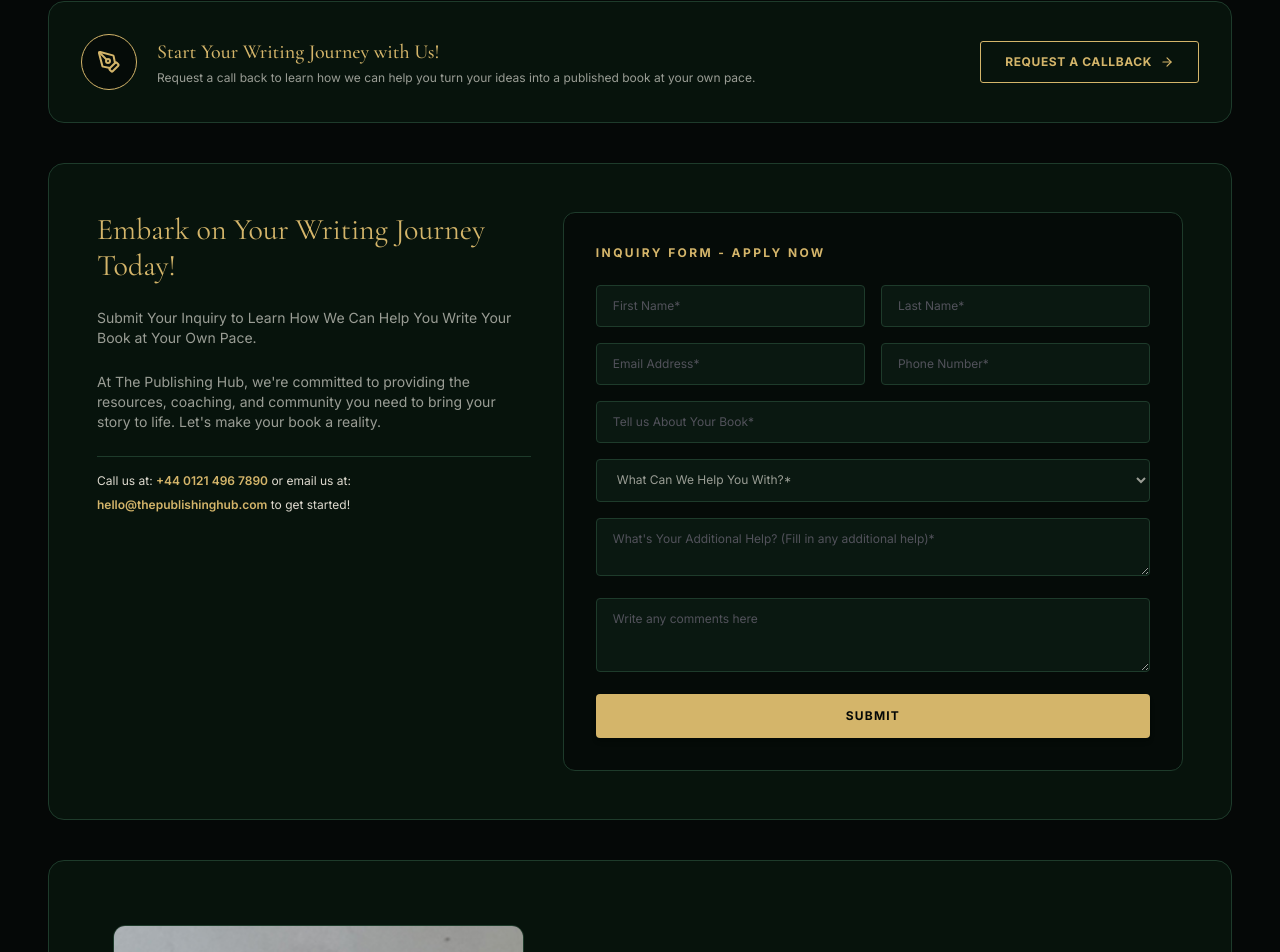
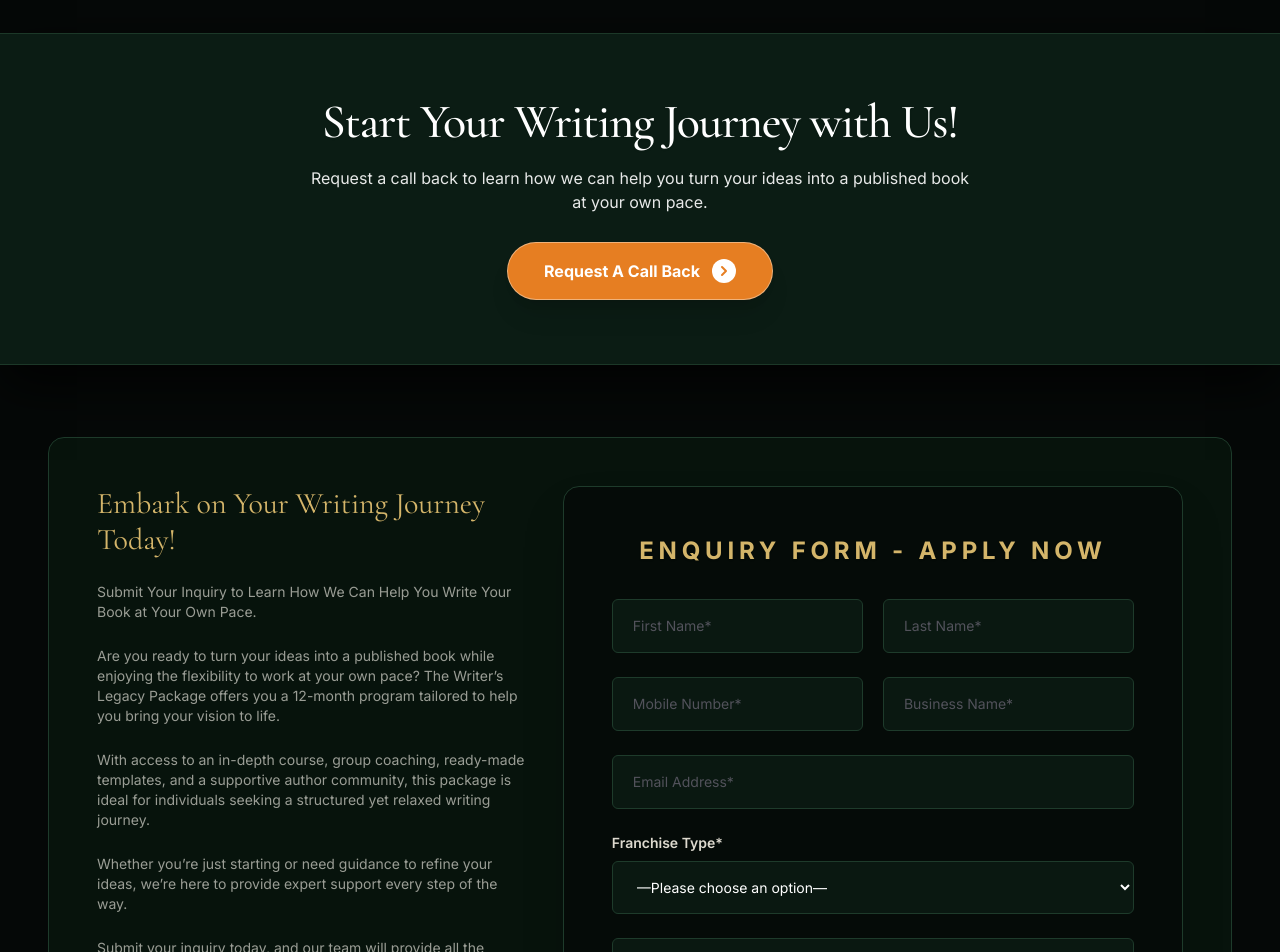
Before and after one commit to satyamsingh000121-hash/publishinghub, a Next.js app: page /our-offer/writers-legacy in a window 1280 px wide. Shown: the part 2487-3439 px from the top of the page. Built offline with nearby package versions, Linux system fonts and the light colour scheme.

Commit message:
update writers-legacy form page

```diff
--- a/app/our-offer/writers-legacy/page.tsx
+++ b/app/our-offer/writers-legacy/page.tsx
@@ -38,6 +38,8 @@ export default function WritersLegacyPage() {
         lastName: "",
         email: "",
         phone: "",
+        businessName: "",
+        franchiseType: "",
         bookDetails: "",
         helpCategory: "",
         additionalHelp: "",
@@ -60,6 +62,8 @@ export default function WritersLegacyPage() {
                 lastName: "",
                 email: "",
                 phone: "",
+                businessName: "",
+                franchiseType: "",
                 bookDetails: "",
                 helpCategory: "",
                 additionalHelp: "",
@@ -251,8 +255,8 @@ export default function WritersLegacyPage() {
                                     onClick={() => setIsVideoPlaying(true)}
                                 >
                                     <Image
-                                        src="/images/ChatGPT Image Aug 29, 2026, 01_26_43 PM.png"
-                                        alt="Watch Visions of Victory Video"
+                                        src="/images/video_img.png"
+                                        alt="Watch Video"
                                         fill
                                         className="object-cover group-hover:scale-105 transition-transform duration-500"
                                     />
@@ -282,30 +286,33 @@ export default function WritersLegacyPage() {
                         </div>
                     </div>
                 </section>
+            </div>
 
-                {/* 7. QUICK ACTION CALLBACK STRIP */}
-                <section className="rounded-2xl border border-[#1e3b2b] bg-[#07130c] p-6 sm:p-8 flex flex-col sm:flex-row items-center justify-between gap-6">
-                    <div className="flex items-center gap-5">
-                        <div className="w-14 h-14 shrink-0 rounded-full border border-[#d4b56a] flex items-center justify-center text-[#d4b56a] bg-[#050b08]">
-                            <PenTool className="w-6 h-6" />
-                        </div>
-                        <div>
-                            <h4 className="font-display text-lg sm:text-xl font-medium text-[#d4b56a]">
+            {/* 7. QUICK ACTION CALLBACK BANNER (100% FULL WIDTH END-TO-END) */}
+            <section className="w-full relative overflow-hidden border-y border-[#1e3b2b]/90 bg-[#0b1c14] py-12 sm:py-16 shadow-[0_20px_50px_rgba(0,0,0,0.8)] my-4">
+                <div className="w-full max-w-4xl mx-auto px-4 sm:px-6 text-center space-y-4 sm:space-y-5">
+                    <h3 className="font-display text-3xl sm:text-4xl md:text-5xl font-medium text-white tracking-tight drop-shadow-sm">
                         Start Your Writing Journey with Us!
-                            </h4>
-                            <p className="text-xs text-[#9a9d95] mt-1">
+                    </h3>
+                    <p className="text-sm sm:text-base text-white/90 max-w-2xl mx-auto leading-relaxed">
                         Request a call back to learn how we can help you turn your ideas into a published book at your own pace.
                     </p>
+                    <div className="pt-2 flex justify-center">
+                        <button
+                            type="button"
+                            className="inline-flex items-center gap-3 px-8 sm:px-9 py-3.5 sm:py-4 bg-[#e67e22] hover:bg-[#d35400] text-white text-sm sm:text-base font-bold rounded-full border border-white/40 shadow-xl transition-all duration-200 cursor-pointer active:scale-95 group"
+                        >
+                            <span>Request A Call Back</span>
+                            <div className="w-6 h-6 rounded-full bg-white flex items-center justify-center text-[#e67e22] group-hover:translate-x-0.5 transition-transform">
+                                <ChevronRight className="w-4 h-4 stroke-[3]" />
+                            </div>
+                        </button>
                     </div>
                 </div>
-                    <button
-                        type="button"
-                        className="shrink-0 inline-flex items-center gap-2 px-6 py-3 border border-[#d4b56a] text-[#d4b56a] hover:bg-[#d4b56a] hover:text-[#050807] text-xs font-bold tracking-wider uppercase rounded-[3px] transition-colors cursor-pointer"
-                    >
-                        <span>REQUEST A CALLBACK</span>
-                        <ArrowRight className="w-3.5 h-3.5" />
-                    </button>
             </section>
+
+            {/* CONTAINER FOR REMAINING SECTIONS */}
+            <div className="w-full max-w-[1600px] mx-auto px-4 sm:px-8 lg:px-12 py-10 sm:py-14 space-y-8 sm:space-y-10">
 
                 {/* 8. INQUIRY FORM SECTION ("Embark on Your Writing Journey Today!") */}
                 <section className="grid lg:grid-cols-12 gap-8 rounded-2xl border border-[#1e3b2b] bg-[#07130c] p-8 sm:p-12">
@@ -318,16 +325,25 @@ export default function WritersLegacyPage() {
                             Submit Your Inquiry to Learn How We Can Help You Write Your Book at Your Own Pace.
                         </p>
                         <p className="text-xs sm:text-sm text-[#9a9d95] leading-relaxed">
-                            At The Publishing Hub, we&apos;re committed to providing the resources, coaching, and community you need to bring your story to life. Let&apos;s make your book a reality.
+                            Are you ready to turn your ideas into a published book while enjoying the flexibility to work at your own pace? The Writer’s Legacy Package offers you a 12-month program tailored to help you bring your vision to life.
+                        </p>
+                        <p className="text-xs sm:text-sm text-[#9a9d95] leading-relaxed">
+                            With access to an in-depth course, group coaching, ready-made templates, and a supportive author community, this package is ideal for individuals seeking a structured yet relaxed writing journey.
+                        </p>
+                        <p className="text-xs sm:text-sm text-[#9a9d95] leading-relaxed">
+                            Whether you’re just starting or need guidance to refine your ideas, we’re here to provide expert support every step of the way.
+                        </p>
+                        <p className="text-xs sm:text-sm text-[#9a9d95] leading-relaxed">
+                            Submit your inquiry today, and our team will provide all the information you need to get started. Together, we can turn your dream of becoming an author into reality!
                         </p>
 
                         <div className="pt-4 border-t border-[#1e3b2b] space-y-2 text-xs text-[#dedacf]">
                             <p>
-                                Call us at:{" "}
+                                Call us on:{" "}
                                 <a href="tel:+4401214967890" className="text-[#d4b56a] hover:underline font-semibold">
-                                    +44 0121 496 7890
+                                    +02380 970305
                                 </a>{" "}
-                                or email us at:
+                                (we are open 9AM-5PM, Monday-Friday)
                             </p>
                             <p>
                                 <a href="mailto:hello@thepublishinghub.com" className="text-[#d4b56a] hover:underline font-semibold">
@@ -338,23 +354,23 @@ export default function WritersLegacyPage() {
                         </div>
                     </div>
 
-                    {/* Right: Form */}
-                    <div className="lg:col-span-7 bg-[#050b08] p-6 sm:p-8 rounded-xl border border-[#1e3b2b]">
-                        <h4 className="text-xs font-bold tracking-[0.2em] uppercase text-[#d4b56a] mb-6 text-center sm:text-left">
-                            INQUIRY FORM - APPLY NOW
+                    {/* Right: Form (EXPANDED HEIGHT & SPACIOUS GAPS) */}
+                    <div className="lg:col-span-7 bg-[#050b08] p-8 sm:p-10 lg:p-12 rounded-2xl border border-[#1e3b2b] shadow-2xl">
+                        <h4 className="text-xl sm:text-2xl font-bold tracking-[0.2em] uppercase text-[#d4b56a] mb-8 text-center drop-shadow-sm">
+                            ENQUIRY FORM - APPLY NOW
                         </h4>
 
                         {formSubmitted ? (
-                            <div className="py-12 text-center space-y-3">
-                                <CheckCircle2 className="w-12 h-12 text-[#d4b56a] mx-auto animate-pulse" />
-                                <h5 className="font-display text-xl text-[#f2eee3]">Inquiry Submitted!</h5>
-                                <p className="text-xs text-[#9a9d95]">
+                            <div className="py-16 text-center space-y-4">
+                                <CheckCircle2 className="w-14 h-14 text-[#d4b56a] mx-auto animate-pulse" />
+                                <h5 className="font-display text-2xl text-[#f2eee3]">Inquiry Submitted!</h5>
+                                <p className="text-sm text-[#9a9d95]">
                                     Our publishing consultants will contact you within 24 hours.
                                 </p>
                             </div>
                         ) : (
-                            <form onSubmit={handleFormSubmit} className="space-y-4">
-                                <div className="grid grid-cols-1 sm:grid-cols-2 gap-4">
+                            <form onSubmit={handleFormSubmit} className="space-y-5 sm:space-y-6">
+                                <div className="grid grid-cols-1 sm:grid-cols-2 gap-5">
                                     <input
                                         type="text"
                                         required
@@ -362,7 +378,7 @@ export default function WritersLegacyPage() {
                                         value={formData.firstName}
                                         onChange={handleInputChange}
                                         placeholder="First Name*"
-                                        className="w-full px-4 py-3 bg-[#0a1811] border border-[#1e3b2b] rounded text-xs text-white placeholder:text-[#52525b] outline-none focus:border-[#d4b56a] transition-colors"
+                                        className="w-full px-5 py-3.5 sm:py-4 bg-[#0a1811] border border-[#1e3b2b] rounded-md text-xs sm:text-sm text-white placeholder:text-[#52525b] outline-none focus:border-[#d4b56a] transition-colors"
                                     />
                                     <input
                                         type="text"
@@ -371,11 +387,31 @@ export default function WritersLegacyPage() {
                                         value={formData.lastName}
                                         onChange={handleInputChange}
                                         placeholder="Last Name*"
-                                        className="w-full px-4 py-3 bg-[#0a1811] border border-[#1e3b2b] rounded text-xs text-white placeholder:text-[#52525b] outline-none focus:border-[#d4b56a] transition-colors"
+                                        className="w-full px-5 py-3.5 sm:py-4 bg-[#0a1811] border border-[#1e3b2b] rounded-md text-xs sm:text-sm text-white placeholder:text-[#52525b] outline-none focus:border-[#d4b56a] transition-colors"
                                     />
                                 </div>
 
-                                <div className="grid grid-cols-1 sm:grid-cols-2 gap-4">
+                                <div className="grid grid-cols-1 sm:grid-cols-2 gap-5">
+                                    <input
+                                        type="tel"
+                                        required
+                                        name="phone"
+                                        value={formData.phone}
+                                        onChange={handleInputChange}
+                                        placeholder="Mobile Number*"
+                                        className="w-full px-5 py-3.5 sm:py-4 bg-[#0a1811] border border-[#1e3b2b] rounded-md text-xs sm:text-sm text-white placeholder:text-[#52525b] outline-none focus:border-[#d4b56a] transition-colors"
+                                    />
+                                    <input
+                                        type="text"
+                                        required
+                                        name="businessName"
+                                        value={formData.businessName}
+                                        onChange={handleInputChange}
+                                        placeholder="Business Name*"
+                                        className="w-full px-5 py-3.5 sm:py-4 bg-[#0a1811] border border-[#1e3b2b] rounded-md text-xs sm:text-sm text-white placeholder:text-[#52525b] outline-none focus:border-[#d4b56a] transition-colors"
+                                    />
+                                </div>
+
                                 <input
                                     type="email"
                                     required
@@ -383,66 +419,46 @@ export default function WritersLegacyPage() {
                                     value={formData.email}
                                     onChange={handleInputChange}
                                     placeholder="Email Address*"
-                                        className="w-full px-4 py-3 bg-[#0a1811] border border-[#1e3b2b] rounded text-xs text-white placeholder:text-[#52525b] outline-none focus:border-[#d4b56a] transition-colors"
+                                    className="w-full px-5 py-3.5 sm:py-4 bg-[#0a1811] border border-[#1e3b2b] rounded-md text-xs sm:text-sm text-white placeholder:text-[#52525b] outline-none focus:border-[#d4b56a] transition-colors"
                                 />
-                                    <input
-                                        type="tel"
+
+                                <div className="space-y-2">
+                                    <label className="block text-xs sm:text-sm font-semibold text-[#dedacf]">
+                                        Franchise Type*
+                                    </label>
+                                    <select
                                         required
-                                        name="phone"
-                                        value={formData.phone}
+                                        name="franchiseType"
+                                        value={formData.franchiseType}
                                         onChange={handleInputChange}
-                                        placeholder="Phone Number*"
-                                        className="w-full px-4 py-3 bg-[#0a1811] border border-[#1e3b2b] rounded text-xs text-white placeholder:text-[#52525b] outline-none focus:border-[#d4b56a] transition-colors"
-                                    />
+                                        aria-label="Franchise Type"
+                                        className="w-full px-5 py-3.5 sm:py-4 bg-[#0a1811] border border-[#1e3b2b] rounded-md text-xs sm:text-sm text-white outline-none focus:border-[#d4b56a] transition-colors cursor-pointer"
+                                    >
+                                        <option value="">—Please choose an option—</option>
+                                        <option value="Associate Franchise">Associate Franchise</option>
+                                        <option value="Partner Franchise">Partner Franchise</option>
+                                        <option value="Business Owner Franchise">Business Owner Franchise</option>
+                                        <option value="Regional Franchise">Regional Franchise</option>
+                                    </select>
                                 </div>
 
-                                <input
-                                    type="text"
-                                    name="bookDetails"
-                                    value={formData.bookDetails}
-                                    onChange={handleInputChange}
-                                    placeholder="Tell us About Your Book*"
-                                    className="w-full px-4 py-3 bg-[#0a1811] border border-[#1e3b2b] rounded text-xs text-white placeholder:text-[#52525b] outline-none focus:border-[#d4b56a] transition-colors"
-                                />
-
-                                <select
-                                    name="helpCategory"
-                                    value={formData.helpCategory}
-                                    onChange={handleInputChange}
-                                    aria-label="What Can We Help You With"
-                                    className="w-full px-4 py-3 bg-[#0a1811] border border-[#1e3b2b] rounded text-xs text-[#9a9d95] outline-none focus:border-[#d4b56a] transition-colors"
-                                >
-                                    <option value="">What Can We Help You With?*</option>
-                                    <option value="ghostwriting">Ghostwriting & Manuscript Creation</option>
-                                    <option value="editing">Proofreading & Structural Editing</option>
-                                    <option value="publishing">Full Self-Publishing Package</option>
-                                    <option value="marketing">Book Launch & Author Marketing</option>
-                                </select>
-
                                 <textarea
-                                    rows={2}
-                                    name="additionalHelp"
-                                    value={formData.additionalHelp}
-                                    onChange={handleInputChange}
-                                    placeholder="What's Your Additional Help? (Fill in any additional help)*"
-                                    className="w-full px-4 py-3 bg-[#0a1811] border border-[#1e3b2b] rounded text-xs text-white placeholder:text-[#52525b] outline-none focus:border-[#d4b56a] transition-colors"
-                                />
-
-                                <textarea
-                                    rows={3}
+                                    rows={4}
                                     name="comments"
                                     value={formData.comments}
                                     onChange={handleInputChange}
                                     placeholder="Write any comments here"
-                                    className="w-full px-4 py-3 bg-[#0a1811] border border-[#1e3b2b] rounded text-xs text-white placeholder:text-[#52525b] outline-none focus:border-[#d4b56a] transition-colors"
+                                    className="w-full px-5 py-3.5 sm:py-4 bg-[#0a1811] border border-[#1e3b2b] rounded-md text-xs sm:text-sm text-white placeholder:text-[#52525b] outline-none focus:border-[#d4b56a] transition-colors"
                                 />
 
+                                <div className="pt-2">
                                     <button
                                         type="submit"
-                                    className="w-full py-3.5 bg-[#d4b56a] hover:bg-[#c59e4b] text-[#050807] font-bold text-xs tracking-widest uppercase rounded transition-colors shadow-md cursor-pointer"
+                                        className="w-full py-4 sm:py-4.5 bg-[#e67e22] hover:bg-[#d35400] text-white font-bold text-sm tracking-widest uppercase rounded-md transition-all duration-200 shadow-xl cursor-pointer active:scale-95"
                                     >
                                         SUBMIT
                                     </button>
+                                </div>
                             </form>
                         )}
                     </div>
```
Lines whose indentation alone changed are shown as unchanged.
